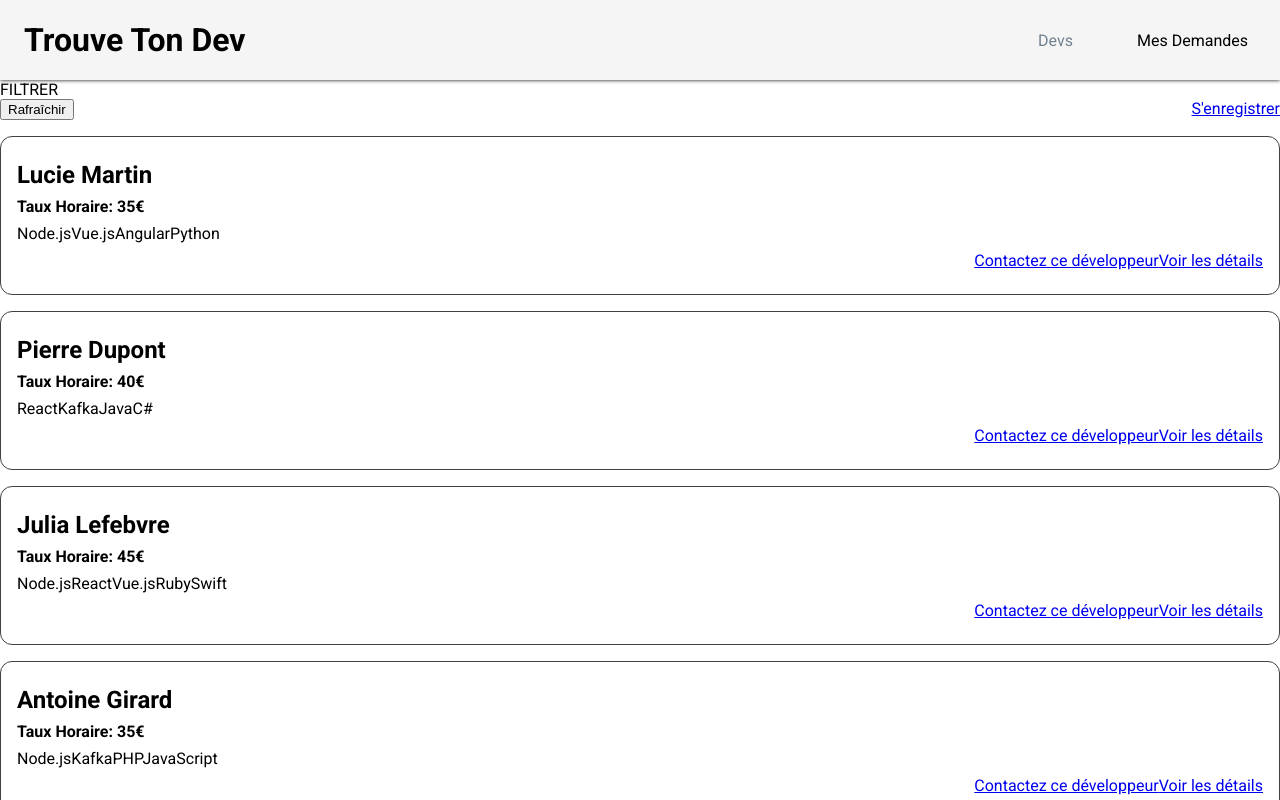
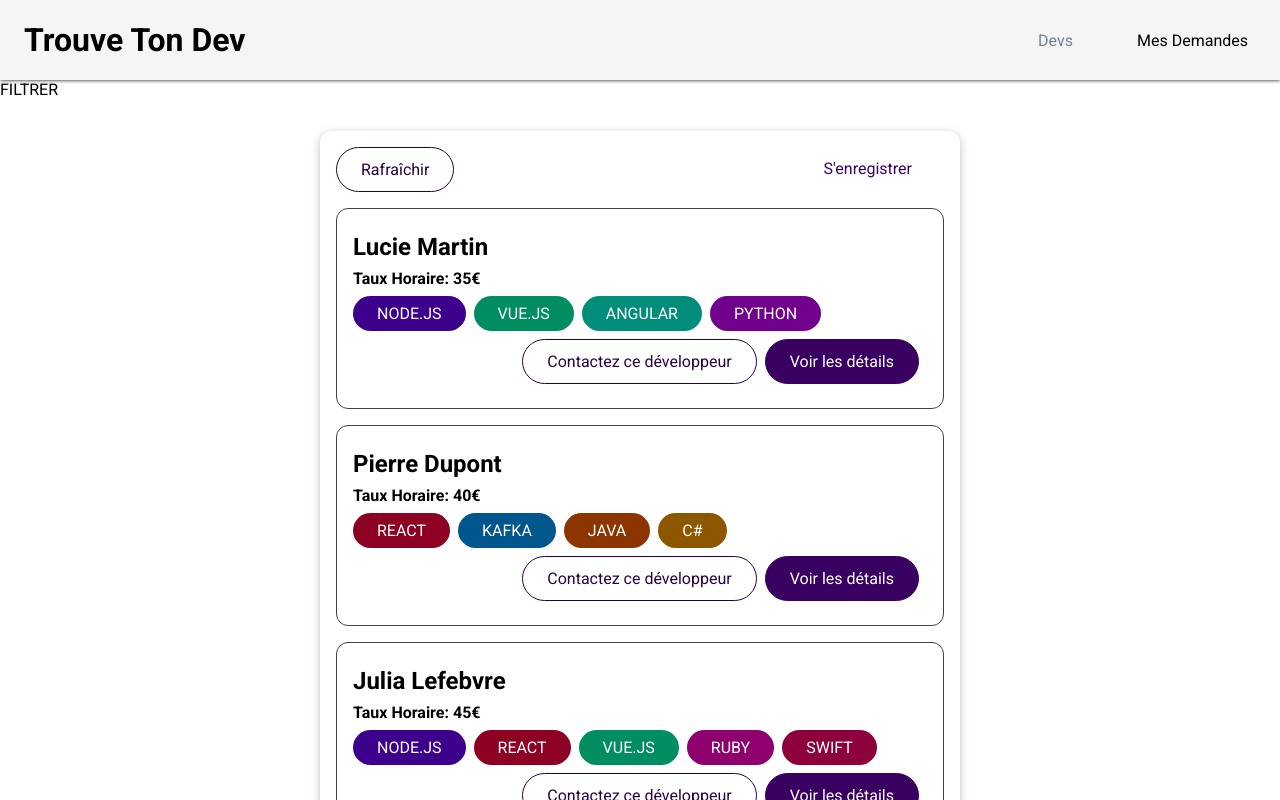
Before and after one commit to afrmounir/Trouve-Ton-Dev, a Vue app: page /devs in a window 1280 px wide. Shown: the top 800 px of the page. Built offline with nearby package versions, Linux system fonts and the light colour scheme.

Commit message:
feat: add UI base components (Card, Button & Badge)

```diff
--- /dev/null
+++ b/src/components/UI/BaseBadge.vue
@@ -0,0 +1,92 @@
+<template>
+  <span class="badge" :class="type">
+    {{ text }}
+  </span>
+</template>
+
+<script>
+export default {
+  props: ['type', 'title'],
+  computed: {
+    text() {
+      return this.title.toUpperCase();
+    }
+  }
+}
+</script>
+
+<style scoped>
+.badge {
+  background-color: #ccc;
+  color: #252525;
+  border-radius: 30px;
+  padding: 0.5rem 1.5rem;
+  display: inline-block;
+  margin-right: 0.5rem;
+}
+
+.Node\.js {
+  background-color: #3d008d;
+  color: white;
+}
+
+.Vue\.js {
+  background-color: #008d61;
+  color: white;
+}
+
+.Angular {
+  background-color: #008d7a;
+  color: white;
+}
+
+.Python {
+  background-color: #71008d;
+  color: white;
+}
+
+.React {
+  background-color: #8d0023;
+  color: white;
+}
+
+.Kafka {
+  background-color: #00568d;
+  color: white;
+}
+
+.Java {
+  background-color: #8d3500;
+  color: white;
+}
+
+.C\# {
+  background-color: #8d5700;
+  color: white;
+}
+
+.Ruby {
+  background-color: #8d006e;
+  color: white;
+}
+
+.Swift {
+  background-color: #8d003b;
+  color: white;
+}
+
+.PHP {
+  background-color: #8d006e;
+  color: white;
+}
+
+.JavaScript {
+  background-color: #8d3d00;
+  color: white;
+}
+
+.C\+\+ {
+  background-color: #8d8d00;
+  color: white;
+}
+</style>
--- /dev/null
+++ b/src/components/UI/BaseButton.vue
@@ -0,0 +1,73 @@
+<script>
+export default {
+  props: {
+    link: {
+      type: Boolean,
+      required: false,
+      default: false
+    },
+    to: {
+      type: String,
+      required: false,
+      default: '/'
+    },
+    mode: {
+      type: String,
+      required: false,
+      default: null
+    }
+  }
+}
+</script>
+
+<template>
+  <button v-if="!link" :class="mode">
+    <slot></slot>
+  </button>
+  <RouterLink v-else :to="to" :class="mode">
+    <slot></slot>
+  </RouterLink>
+</template>
+
+<style scoped>
+button,
+a {
+  text-decoration: none;
+  padding: 0.75rem 1.5rem;
+  font: inherit;
+  background-color: #3a0061;
+  border: 1px solid #3a0061;
+  color: white;
+  cursor: pointer;
+  border-radius: 30px;
+  margin-right: 0.5rem;
+  display: inline-block;
+}
+
+a:hover,
+a:active,
+button:hover,
+button:active {
+  background-color: #270041;
+  border-color: #270041;
+}
+
+.flat {
+  background-color: transparent;
+  color: #3a0061;
+  border: none;
+}
+
+.outline {
+  background-color: transparent;
+  border-color: #270041;
+  color: #270041;
+}
+
+.flat:hover,
+.flat:active,
+.outline:hover,
+.outline:active {
+  background-color: #edd2ff;
+}
+</style>
--- /dev/null
+++ b/src/components/UI/BaseCard.vue
@@ -0,0 +1,15 @@
+<template>
+  <div class="card">
+    <slot></slot>
+  </div>
+</template>
+
+<style scoped>
+.card {
+  border-radius: 12px;
+  box-shadow: 0 2px 8px rgba(0, 0, 0, 0.26);
+  padding: 1rem;
+  margin: 2rem auto;
+  max-width: 40rem;
+}
+</style>
--- a/src/components/devs/DevItem.vue
+++ b/src/components/devs/DevItem.vue
@@ -20,11 +20,11 @@
     <h3>{{ fullName }}</h3>
     <h4>Taux Horaire: {{ hourlyRate }}€</h4>
     <div>
-      <span v-for="area in areas" :key="area">{{ area }}</span>
+      <base-badge v-for="area in areas" :key="area" :type="area" :title="area"></base-badge>
     </div>
     <div class="actions">
-      <RouterLink :to="devContactLink">Contactez ce développeur</RouterLink>
-      <RouterLink :to="devDetailsLink">Voir les détails</RouterLink>
+      <base-button mode="outline" link :to="devContactLink">Contactez ce développeur</base-button>
+      <base-button link :to="devDetailsLink">Voir les détails</base-button>
     </div>
   </li>
 </template>
--- a/src/views/devs/DevsList.vue
+++ b/src/views/devs/DevsList.vue
@@ -10,14 +10,16 @@
 <template>
   <section>FILTRER</section>
   <section>
+    <base-card>
       <div class="controls">
-      <button>Rafraîchir</button>
-      <RouterLink to="/register">S'enregistrer</RouterLink>
+        <base-button mode="outline">Rafraîchir</base-button>
+        <base-button to="/register" link mode="flat">S'enregistrer</base-button>
       </div>
       <ul v-if="hasDevs">
         <DevItem v-for="dev in filteredDevs" :key="dev.id" v-bind="dev"></DevItem>
       </ul>
       <h3 v-else>Impossible de charger la liste des devs...</h3>
+    </base-card>
   </section>
 </template>
 
```
Also changed, not shown: src/main.js (+9 -2 lines). Lines whose indentation alone changed are shown as unchanged.
